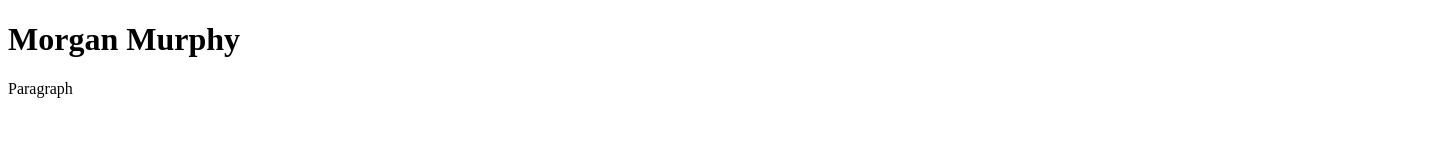
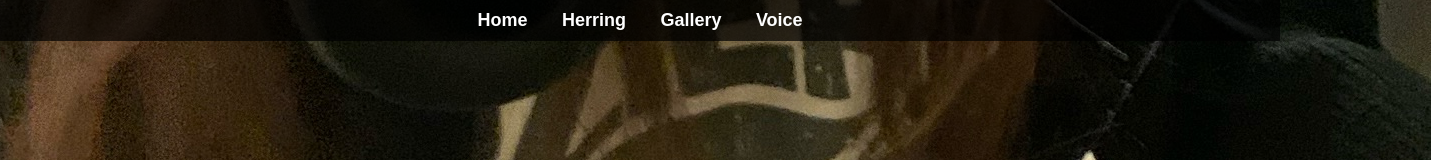
Before and after one commit to zyoungs18/MorganHeHeHe, a plain HTML site: page index.html in a window 1280 px wide. Shown: the top 160 px of the page, 1431 px wide, since content can reach past the window. Drawn offline with nearby package versions, Linux system fonts and the light colour scheme.

Commit message:
Startings

```diff
--- a/index.html
+++ b/index.html
@@ -1,10 +1,55 @@
 <!DOCTYPE html>
 <html lang="en">
 <head>
-    <title>My Cool Girlfriend &#128526;</title>
+    <meta charset="UTF-8">
+    <title>My Cool Girlfriend 😎</title>
+    <link rel="stylesheet" href="styles.css">
 </head>
 <body>
-<h1>Morgan Murphy</h1>
-<p>Paragraph</p>
+
+
+<nav class="hotbar">
+    <a href="index.html">Home</a>
+    <a href="herring.html">Herring</a>
+    <a href="gallery.html">Gallery</a>
+    <a href="voice.html">Voice</a>
+</nav>
+
+
+<div class="animated-image-container">
+    <img src="morgan/circle.jpg" alt="Special Image" class="animated-image">
+</div>
+
+
+<canvas id="confetti-canvas"></canvas>
+<script src="https://cdn.jsdelivr.net/npm/canvas-confetti@1.6.0/dist/confetti.browser.min.js"></script>
+<script>
+    const duration = 3 * 1000;
+    const animationEnd = Date.now() + duration;
+    const defaults = { startVelocity: 30, spread: 360, ticks: 60, zIndex: 0 };
+
+    function randomInRange(min, max) {
+        return Math.random() * (max - min) + min;
+    }
+
+    const interval = setInterval(function() {
+        const timeLeft = animationEnd - Date.now();
+
+        if (timeLeft <= 0) {
+            return clearInterval(interval);
+        }
+
+        const particleCount = 50 * (timeLeft / duration);
+        confetti(Object.assign({}, defaults, {
+            particleCount,
+            origin: { x: randomInRange(0.1, 0.3), y: Math.random() - 0.2 }
+        }));
+        confetti(Object.assign({}, defaults, {
+            particleCount,
+            origin: { x: randomInRange(0.7, 0.9), y: Math.random() - 0.2 }
+        }));
+    }, 250);
+</script>
+
 </body>
 </html>
--- /dev/null
+++ b/styles.css
@@ -0,0 +1,62 @@
+/* Background Image */
+body {
+    margin: 0;
+    padding: 0;
+    background: url('morgan/rainbow.png') no-repeat center center fixed;
+    background-size: cover;
+    overflow: hidden;
+    font-family: Arial, sans-serif;
+}
+
+.hotbar {
+    position: fixed;
+    top: 0;
+    width: 100%;
+    background: rgba(0, 0, 0, 0.7);
+    padding: 10px 0;
+    text-align: center;
+    z-index: 10;
+}
+
+.hotbar a {
+    color: white;
+    text-decoration: none;
+    margin: 0 15px;
+    font-weight: bold;
+    font-size: 18px;
+    transition: color 0.3s;
+}
+
+.hotbar a:hover {
+    color: #ffcc00;
+}
+
+.animated-image-container {
+    position: absolute;
+    bottom: -300px;
+    left: 50%;
+    transform: translateX(-50%);
+    animation: rise-up 3s ease-out forwards;
+    z-index: 5;
+}
+
+@keyframes rise-up {
+    0% {
+        bottom: -300px;
+        opacity: 0;
+    }
+    100% {
+        bottom: 50%;
+        opacity: 1;
+    }
+}
+
+#confetti-canvas {
+    position: fixed;
+    top: 0;
+    left: 0;
+    pointer-events: none;
+    width: 100%;
+    height: 100%;
+    z-index: 1;
+}
```
Also changed, not shown: gallery.html (added, +10 -0 lines), herring.html (added, +10 -0 lines), voice.html (added, +10 -0 lines), morgan/banned.jpeg (renamed from Morgan/banned.jpeg), morgan/circle.jpg (added), morgan/fishing.jpeg (renamed from Morgan/fishing.jpeg), morgan/funny.jpeg (renamed from Morgan/funny.jpeg), morgan/g1.jpeg (renamed from Morgan/g1.jpeg), morgan/g2.jpeg (renamed from Morgan/g2.jpeg), morgan/g3.jpeg (renamed from Morgan/g3.jpeg), morgan/glasses.jpeg (renamed from Morgan/glasses.jpeg), morgan/heritage.jpeg (renamed from Morgan/heritage.jpeg), morgan/rainbow.png (added), 8 other files.
